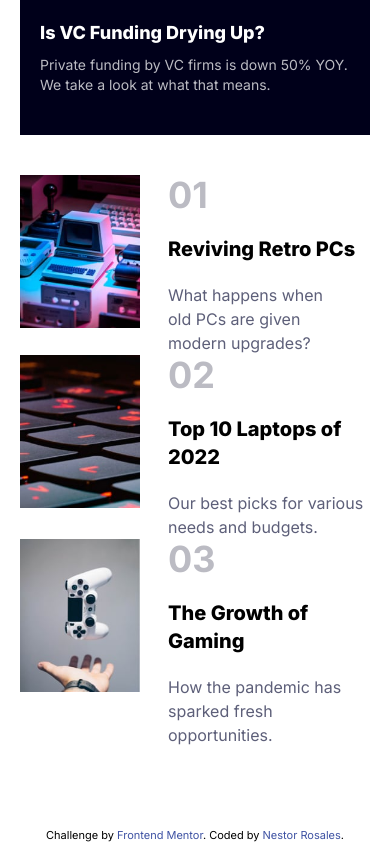
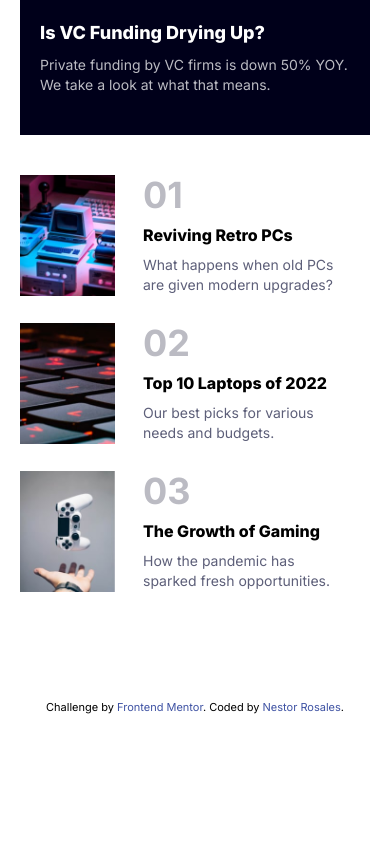
Before and after one commit to Ness733/frontend-mentor-newspage, an Angular app: page / in a window 390 px wide. Shown: the part 1105-1949 px from the top of the page. After the commit the page ends 1853 px from the top, so only its background shows below. Built offline with nearby package versions, Linux system fonts and the light colour scheme.

Commit message:
posts refactoring

```diff
--- a/src/app/app.component.html
+++ b/src/app/app.component.html
@@ -16,6 +16,7 @@
     .attribution {
       font-size: 11px;
       text-align: center;
+      margin-bottom: 2rem;
     }
 
     .attribution a {
@@ -67,59 +68,42 @@
           </div>
 
         </div>
-      </div>
 
-
-      <div class="even:text-red-500">
-        <app-news-item></app-news-item>
       </div>
 
 
 
-
-      <div class="col-start-1">
-        <img class="float-left w-[120px]"
-          src="../assets/images/image-retro-pcs.jpg" alt="">
-        <div class="flex flex-col gap-5 pl-7">
-          <h1 class="text-4xl font-bold text-light-grayish-blue">01</h1>
-          <h2
-            class="text-xl font-extrabold hover:text-secondary hover:cursor-pointer">
-            Reviving Retro PCs</h2>
-          <p class="text-dark-grayish-blue text-md text-balance">
-            What happens when old PCs are given modern upgrades?
-          </p>
-        </div>
-      </div>
+      <app-news-item></app-news-item>
 
 
-      <div class="col-start-2">
-        <img class="float-left w-[120px]"
-          src="../assets/images/image-top-laptops.jpg" alt="">
-        <div class="flex flex-col pl-7 gap-5">
-          <h1 class="text-4xl font-bold text-light-grayish-blue">02</h1>
-          <h2
-            class="text-xl font-extrabold hover:text-secondary hover:cursor-pointer">
-            Top 10 Laptops of 2022</h2>
-          <p class="text-dark-grayish-blue text-md w-fit text-balance">
-            Our best picks for various needs and budgets.
-          </p>
+
+      @for (post of posts; track post.id){
+      <div class="my-7">
+        <img class="float-left w-[95px] md:w-[120px]" src="{{ post.image }}"
+          alt="">
+        <div class="flex flex-col gap-2 md:gap-5 pl-7">
+          <h1 class="text-4xl font-bold text-light-grayish-blue">@if(post.id
+            <= 9) {0{{ post.id + 1 }}} @else {{{ post.id }}} </h1>
+              <h2
+                class="text-base md:text-xl font-extrabold hover:text-secondary hover:cursor-pointer">
+                {{ post.title }}</h2>
+              <p
+                class="text-dark-grayish-blue text-sm md:text-base text-balance">
+                {{ post.body }}
+              </p>
+
         </div>
-      </div>
+      </div>}
 
 
-      <div class="col-start-3">
-        <img class="float-left w-[120px]"
-          src="../assets/images/image-gaming-growth.jpg" alt="">
-        <div class="flex flex-col gap-5 pl-7">
-          <h1 class="text-4xl font-bold text-light-grayish-blue">03</h1>
-          <h2
-            class="text-xl font-extrabold hover:text-secondary hover:cursor-pointer">
-            The Growth of Gaming</h2>
-          <p class="text-dark-grayish-blue text-md text-pretty">
-            How the pandemic has sparked fresh opportunities.
-          </p>
-        </div>
-      </div>
+
+
+
+
+
+
+
+
 
 
     </div>
--- a/src/app/app.component.ts
+++ b/src/app/app.component.ts
@@ -2,13 +2,35 @@ import { Component, NO_ERRORS_SCHEMA } from "@angular/core";
 import { RouterOutlet } from "@angular/router";
 import { NewsItemComponent } from "./news-item/news-item.component";
 
+import { CommonModule } from "@angular/common";
+
 @Component({
 	selector: "app-root",
 	standalone: true,
-	imports: [RouterOutlet, NewsItemComponent],
+	imports: [RouterOutlet, NewsItemComponent, CommonModule],
 	templateUrl: "./app.component.html",
 	styleUrl: "./app.component.css",
 })
 export class AppComponent {
 	title = "frontend-challenge-newspage";
+	posts = [
+		{
+			id: 0,
+			title: "Reviving Retro PCs",
+			body: "What happens when old PCs are given modern upgrades?",
+			image: "../assets/images/image-retro-pcs.jpg",
+		},
+		{
+			id: 1,
+			title: "Top 10 Laptops of 2022",
+			body: "Our best picks for various needs and budgets.",
+			image: "../assets/images/image-top-laptops.jpg",
+		},
+		{
+			id: 2,
+			title: "The Growth of Gaming",
+			body: "How the pandemic has sparked fresh opportunities.",
+			image: "../assets/images/image-gaming-growth.jpg",
+		},
+	];
 }
--- a/src/app/news-item/news-item.component.html
+++ b/src/app/news-item/news-item.component.html
@@ -10,7 +10,8 @@
     <h1
       class="text-white py-2 md:py-0 text-lg md:text-xl md:pb-2 font-extrabold hover:text-primary hover:cursor-pointer">
       {{ article.title }}</h1>
-    <p class="text-light-grayish-blue text-sm md:text-md text-pretty md:pb-0 ">
+    <p
+      class="text-light-grayish-blue text-sm md:text-base text-pretty md:pb-0 ">
       {{
       article.body }}</p>
   </div>
```
